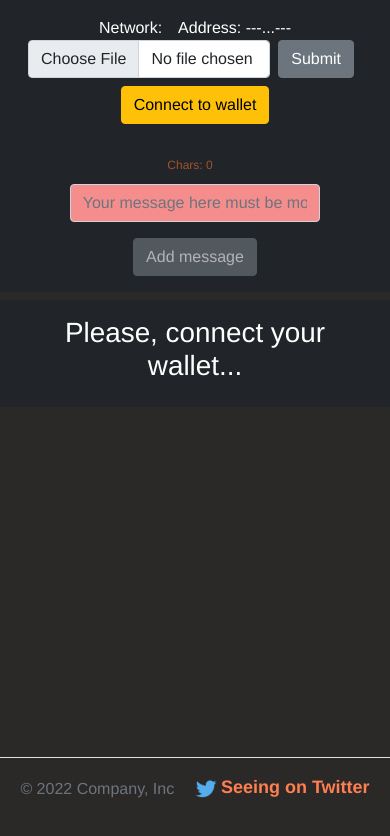
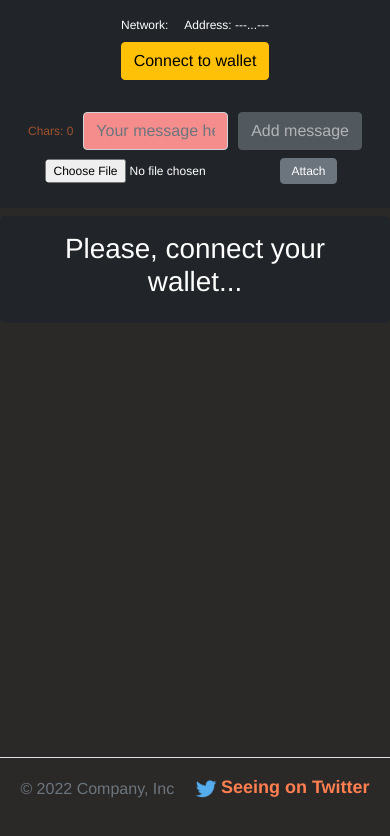
Before and after one commit to amer1can/web3-i-told-you, a Vue app: page / in a window 390 px wide. Shown: the top 836 px of the page. Built offline with nearby package versions, Linux system fonts and the light colour scheme.

Commit message:
do mobile FE adaptation <576px

```diff
--- a/src/App.vue
+++ b/src/App.vue
@@ -23,6 +23,7 @@ import HeaderComponent from "@/components/HeaderComponent";
 import FooterComponent from "@/components/FooterComponent";
 import AddMessage from "@/components/AddMessage";
 import ListMessages from "@/components/ListMessages";
+import './media.css'
 
 import abi from './abi/IToldYou.json';
 import { ethers } from "ethers";
--- a/src/components/AddMessage.vue
+++ b/src/components/AddMessage.vue
@@ -1,11 +1,12 @@
 <template>
   <div class="p-3 bg-dark text-white">
-    <div class="add-message container d-flex flex-wrap align-items-center justify-content-center">
-      <label class="char">Chars: {{ charCounter }}</label>
-      <form class="col-9 mb-3 mb-lg-0 me-lg-3">
+    <div class="add-message container">
+      <form class="d-flex align-items-center justify-content-between">
+        <label class="chars">Chars: {{ charCounter }}</label>
+        <div class="add-line">
           <input
               type="text"
-            class="form-control form-control-dark"
+              class="form-control"
               :class="{
                       wrongMessMore: charCounter < 10,
                       wrongMessLess: charCounter > 256
@@ -13,23 +14,34 @@
               placeholder="Your message here must be more 10 and less 256 characters"
               v-model="msg"
           >
+        </div>
+          <button type="button"
+                  class="btn btn-secondary add-mess-btn"
+                  @click="addNewMsg(msg)"
+                  :disabled="disableBtnLess || disableBtnMore"
+          >Add message</button>
       </form>
-      <div class="text-end">
-        <button type="button"
-                class="btn btn-secondary"
-                @click="addNewMsg(msg)"
-                :disabled="disableBtnLess || disableBtnMore">Add message</button>
+
+      <div class="d-flex my-2 align-items-center justify-content-center">
+        <input type="file"
+               class="attach-file form-control-file"
+               ref="file"
+               @change="handleFileUpload">
+        <button class="attach-file-btn btn btn-secondary mx-2" @click="sendFile">Attach</button>
       </div>
     </div>
   </div>
 </template>
 
 <script>
+import {create} from "ipfs-http-client";
+
 export default {
   name: "AddMessage",
   data() {
     return {
-      msg: ''
+      msg: '',
+      file: '',
     }
   },
   computed: {
@@ -50,16 +62,39 @@ export default {
     addNewMsg(msg) {
         this.$store.dispatch('addNewMessage', msg)
         this.msg = ''
+    },
+    handleFileUpload() {
+      this.file = this.$refs.file.files[0]
+      console.log(this.file)
+    },
+    async sendFile() {
+      if(this.file !== '') {
+        const client = create('https://ipfs.infura.io:5001/api/v0')
+
+        try {
+          const added = await client.add(this.file)
+          const url = `https://ipfs.infura.io/ipfs/${added.path}`
+          console.log('URL added file: ', url)
+
+        } catch(err) {
+          console.log('Upload error', err)
         }
+      } else {
+        alert('Select file')
+      }
+    },
   }
 }
 </script>
 
 <style scoped>
-.char {
+.chars {
   font-size: 12px;
   color: sienna;
-  margin-right: 10px;
+}
+.add-line {
+  flex: 1 1;
+  margin: 0px 10px;
 }
 .wrongMessMore,
 .wrongMessMore:focus,
@@ -67,4 +102,12 @@ export default {
 .wrongMessLess:focus{
   background: #f58d8d;
 }
+.attach-file {
+  font-size: 12px;
+  border-radius: 5px;
+}
+.attach-file-btn {
+  font-size: 12px;
+  padding: 3px 10px;
+}
 </style>
--- a/src/components/HeaderComponent.vue
+++ b/src/components/HeaderComponent.vue
@@ -8,15 +8,6 @@
             <span id="header-address"
                   @click="copyThisAddress(this.$store.state.accountAddress)"
                   >{{ showShortAddress }}</span>
-          </li>
-          <li>
-            <div class="d-flex">
-              <input type="file"
-                     class="form-control"
-                     ref="file"
-                     @change="handleFileUpload">
-              <button class="btn btn-secondary mx-2" @click="sendFile">Submit</button>
-            </div>
           </li>
         </ul>
 
@@ -33,14 +24,12 @@
 <script>
 
 import { copyAddress } from "@/utils";
-import { create } from 'ipfs-http-client'
 
 export default {
   name: "HeaderComponent",
   data() {
     return {
       copyingAddr: false,
-      file: '',
     }
   },
   computed: {
@@ -60,22 +49,6 @@ export default {
     copyThisAddress(address) {
       copyAddress(address)
     },
-    handleFileUpload() {
-      this.file = this.$refs.file.files[0]
-      console.log(this.file)
-    },
-    async sendFile() {
-      const client = create('https://ipfs.infura.io:5001/api/v0')
-
-      try {
-        const added = await client.add(this.file)
-        const url = `https://ipfs.infura.io/ipfs/${added.path}`
-        console.log('URL added file: ', url)
-
-      } catch(err) {
-        console.log('Upload error', err)
-      }
-    }
   },
 }
 </script>
--- a/src/components/ListMessages.vue
+++ b/src/components/ListMessages.vue
@@ -58,8 +58,21 @@ export default {
 .list-messages {
   max-height: 70vh;
   overflow-y: auto;
+  border-radius: 5px;
+
 }
-
+.list-messages::-webkit-scrollbar {
+  width: 10px;
+}
+.list-messages::-webkit-scrollbar-track {
+  background-color: #7f7676;
+  border-radius: 5px;
+}
+.list-messages::-webkit-scrollbar-thumb {
+  background-color: #613434;
+  box-shadow: inset 0 0 6px rgba(0, 0, 0, 0.3);
+  border-radius: 5px;
+}
 .searching-wrap {
   display: flex;
 }
@@ -78,7 +91,7 @@ export default {
   font-size: 12px;
 }
 .search-addr {
-  flex-basis: 15%;
+  flex-basis: 26%;
   position: relative;
 }
 .btn-clear {
--- a/src/components/OneMessage.vue
+++ b/src/components/OneMessage.vue
@@ -1,8 +1,8 @@
 <template>
   <div class="message">
     <div class="address">
-      <span @click="copyThisAddress(mess.address)">{{ showShortAddress }}</span>
-      <span>Date: {{ mess.date.toLocaleString() }}</span>
+      <span class="span-addr" @click="copyThisAddress(mess.address)">{{ showShortAddress }}</span>
+      <span class="span-date" >Date: {{ mess.date.toLocaleString() }}</span>
     </div>
     <div class="text">{{ mess.message }}</div>
     <div v-if="mess.isWinner" class="winner">Won!</div>
@@ -40,11 +40,15 @@ export default {
 .address {
   margin-right: 10px;
   color: #e5bcbc;
-  flex-basis: 12%;
+  flex-basis: 20%;
   align-self: center;
-
 }
-.address span {
+.span-addr {
+  color: red;
+  font-size: 14px;
+  cursor: pointer;
+}
+.span-date {
   display: block;
   color: coral;
   font-size: 10px;
--- a/src/main.js
+++ b/src/main.js
@@ -3,7 +3,7 @@ import App from './App.vue'
 import store from './store'
 import 'bootstrap'
 import 'bootstrap/dist/css/bootstrap.min.css'
-import './media.css'
+// import './media.css'
 
 
 createApp(App).use(store).mount('#app')
--- a/src/media.css
+++ b/src/media.css
@@ -4,9 +4,6 @@
     }
     .add-message {
         flex-direction: column;
-    }
-    .char {
-        margin-bottom: 10px;
     }
     .message {
         flex-direction: column-reverse;
@@ -17,9 +14,19 @@
     }
     .text {
         padding: 20px;
-        border-bottom: 1px solid ghostwhite;
+        border-bottom: 1px solid #fff8fa;
     }
     .address {
         padding: 10px 0px;
     }
+    .search-addr {
+        flex-basis: 55%!important;
+    }
+
 }
+
+@media (max-width: 576px) {
+    .nav, .nav button {
+        font-size: 12px;
+    }
+}
```
Lines whose indentation alone changed are shown as unchanged.
